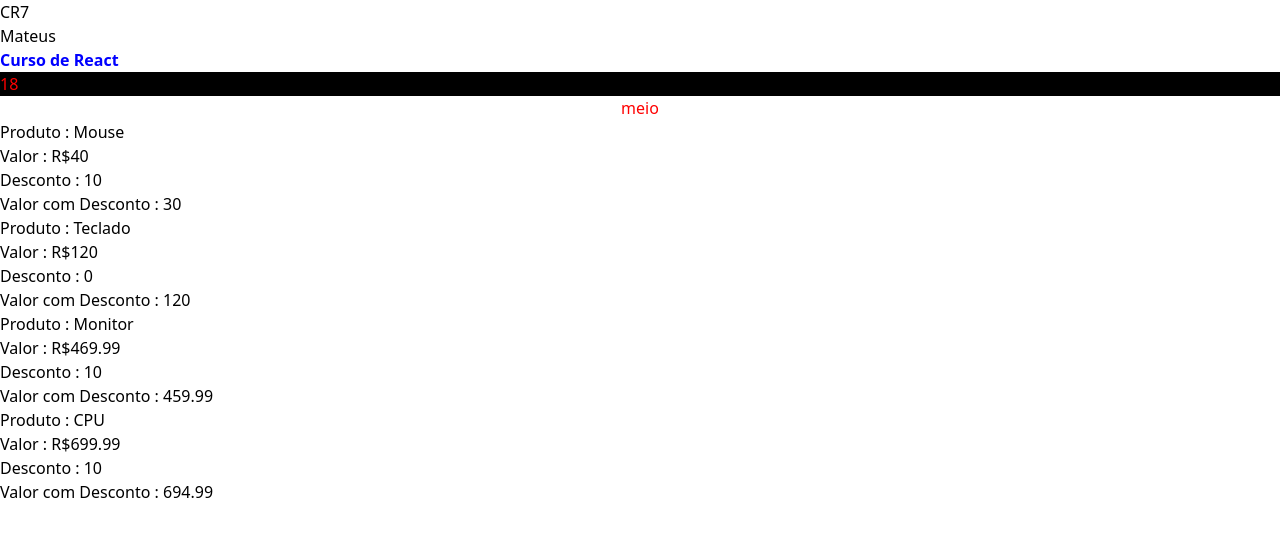
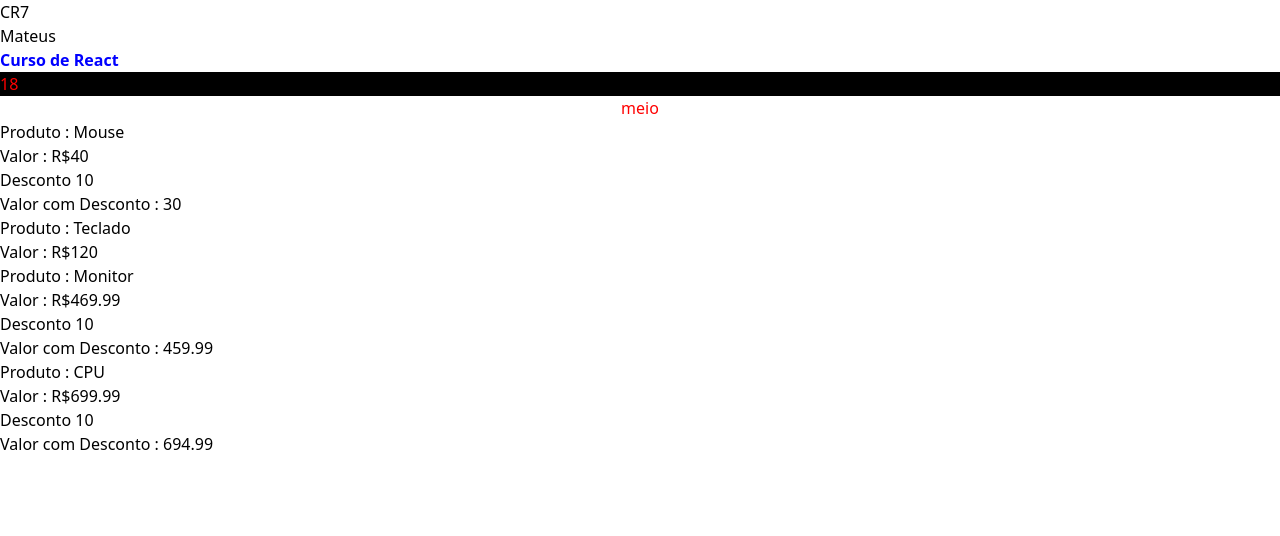
Before and after one commit to Mateus707/Projeto-com-React-nextJS, a Next.js app in the folder projeto1/: page / in a window 1280 px wide. Shown: the top 536 px of the page. Built offline with nearby package versions, Linux system fonts and the light colour scheme.

Commit message:
Adicionando renderizações condicionais no projeto

```diff
--- a/projeto1/src/components/Card.tsx
+++ b/projeto1/src/components/Card.tsx
@@ -10,11 +10,16 @@ interface CardProps{
 
 export default function Card(props:CardProps){
     return(//passando valores via props
-        <div className="flex flex-col border border-red-600 rounded-lg p-2 ">
+        <div className={`flex flex-col border ${props.desconto>0? `border border-blue-600`:`border border-red-600`} rounded-lg p-2 `}>
             <div>Produto : {props.produto}</div>
             <div>Valor : R${props.valor}</div>
-            <div>Desconto : {props.desconto}</div>
-            <div>Valor com Desconto : {props.functionDesconto(props.valor,props.desconto)}</div>
+            {props.desconto>0 &&(
+                <div>
+                    <div>Desconto  {props.desconto}</div>
+                    <div>Valor com Desconto : {props.functionDesconto(props.valor,props.desconto)}</div>
+                </div>
+            )}
+
         </div>
     )
 }
```
